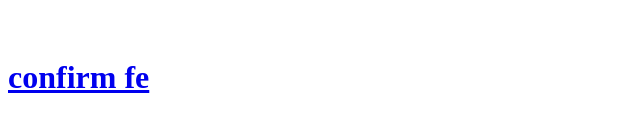
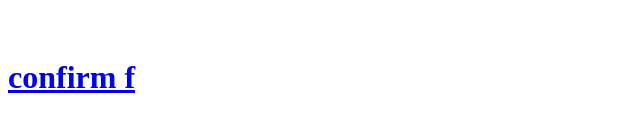
Before and after one commit to ndetogni/ndetogni.github.io, a plain HTML site: page index.html in a window 1280 px wide. Shown: the part 243-374 px from the top of the page, 0-640 px from the left. Drawn offline with Linux system fonts and the light colour scheme.

Commit message:
Update index.html

```diff
--- a/index.html
+++ b/index.html
@@ -4,5 +4,5 @@
 </br>
 <h1><a href="https://ferramentadetogniandrea.com/global/password/reset/it/IC/S7KUM4K8lsl2v0UIXTKY5il6-bv2eWiG2qpFBRu5moc">reset f</a></h1>
 </br>
-<h1><a href="https://ferramentadetogniandrea.com/global/registration/confirm/en/SIG24/WmSW3SbKd4_omGSW20Uphn7_fWGeyYRKIKZegOSXJPs">confirm fe</a></h1>
+<h1><a href="https://ferramentadetogniandrea.com/global/registration/confirm/en/SIG24/nhZ4mnnStWjVYW4ydUDOVDNyBlNIlxuoq33TfRjD-sI">confirm f</a></h1>
 </br>
```
